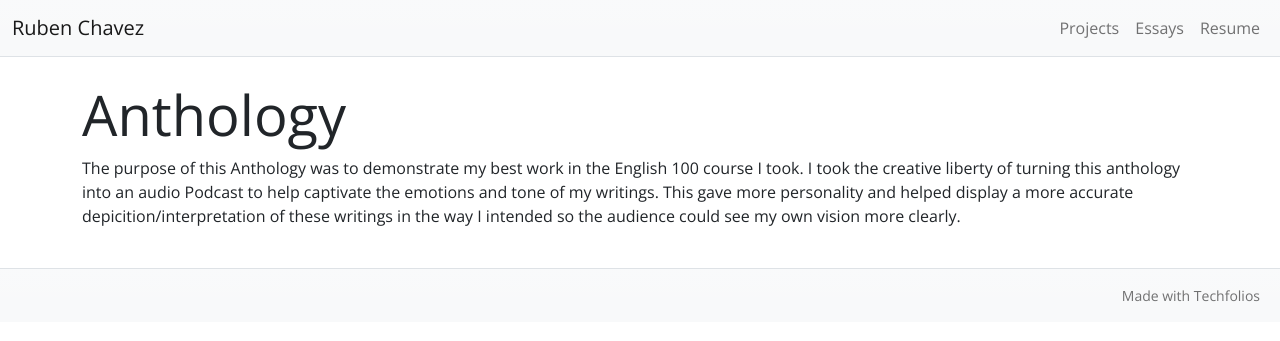
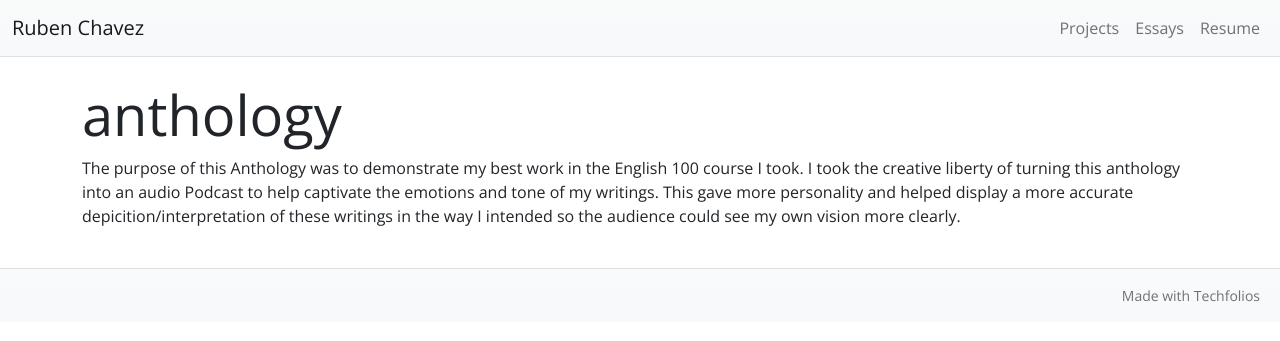
Before and after one commit to rubenchavez40/rubenchavez40.github.io, a Jekyll site: the page built from projects/Anthology.md, in a window 1280 px wide. Shown: the top 341 px of the page. Built offline with Jekyll 4.4.1, drawn with Linux system fonts in a browser that asks for light colours.

```diff
--- a/projects/Anthology.md
+++ b/projects/Anthology.md
@@ -2,7 +2,7 @@
 layout: project
 type: project
 image: img/1209397.jpg
-title: "Anthology"
+title: "anthology"
 date: 2024-09-03
 published: true
 labels:
```
